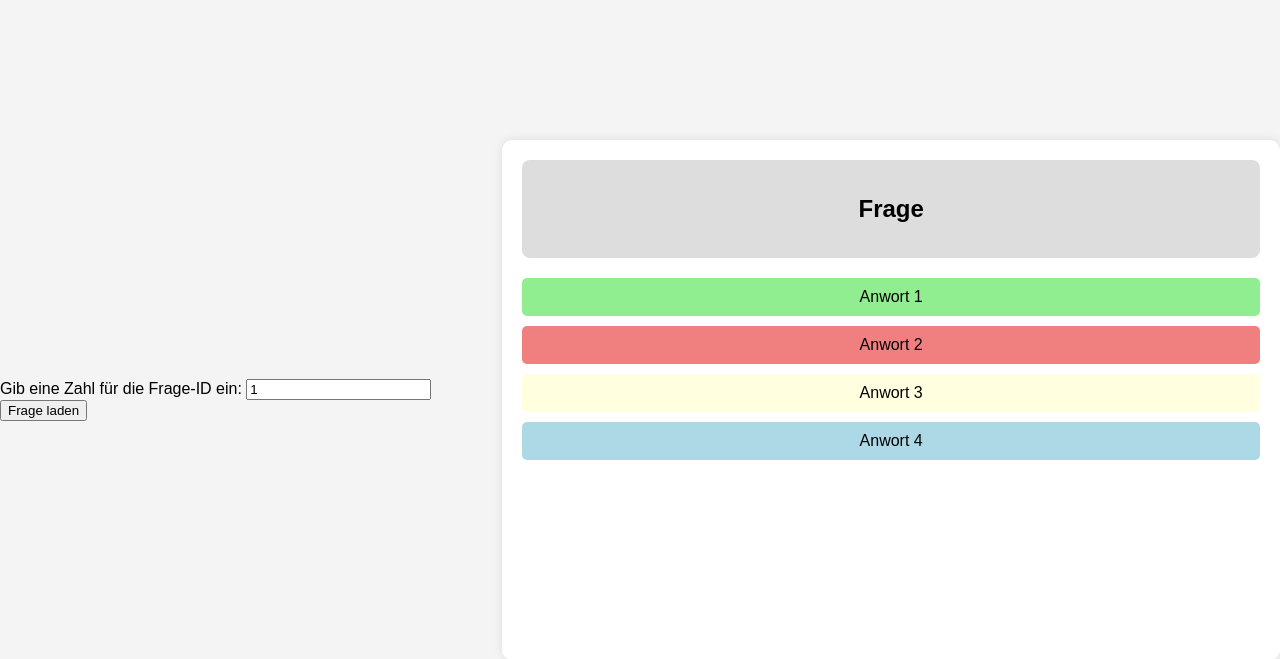
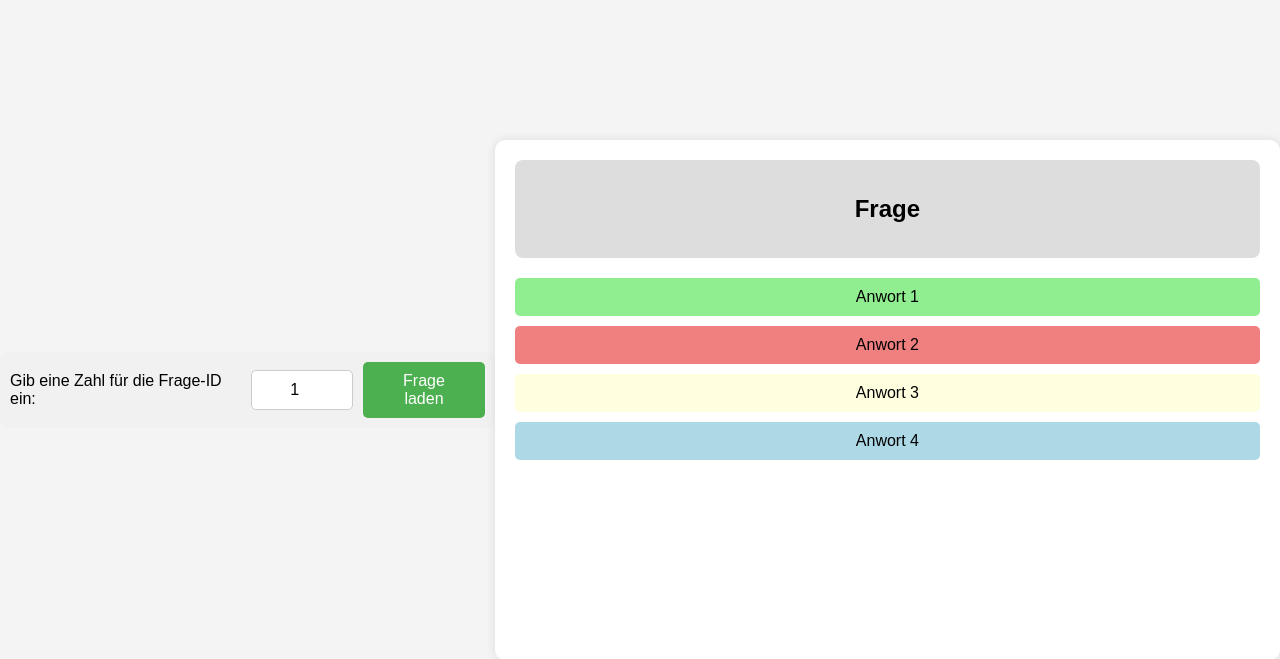
Before and after one commit to chris738/Quizzgame, a PHP site: page /quiz.html in a window 1280 px wide. Shown: the top 659 px of the page. Run offline with PHP 8.4, Linux system fonts and the light colour scheme; data that the repository does not hold is empty.

Commit message:
input angepasst

```diff
--- a/backend.js
+++ b/backend.js
@@ -4,7 +4,7 @@ let QuestionID = 1;  // Initialer Wert für die Frage-ID
 function updateQuestionID() {
     const input = document.getElementById('questionIdInput');
     QuestionID = parseInt(input.value, 10);  // Wert aus dem Eingabefeld holen und in eine Zahl umwandeln
-    getQuestions();  // Frage mit der neuen QuestionID laden
+    getQuestions(QuestionID);  // Frage mit der neuen QuestionID laden
 }
 
 
--- a/stylegame.css
+++ b/stylegame.css
@@ -53,3 +53,38 @@ body {
 .answer[data-color="red"].selected { background: red; color: white; }
 .answer[data-color="yellow"].selected { background: gold; color: white; }
 .answer[data-color="blue"].selected { background: blue; color: white; }
+
+.input-box {
+    margin-bottom: 20px; /* Abstand zwischen der Eingabe und den Antworten */
+    padding: 10px;
+    background: #f1f1f1;
+    border-radius: 8px;
+    display: flex;
+    justify-content: center;
+    align-items: center;
+    gap: 10px;
+}
+
+.input-box input {
+    padding: 10px;
+    font-size: 16px;
+    border-radius: 5px;
+    border: 1px solid #ccc;
+    width: 80px;
+    text-align: center;
+}
+
+.input-box button {
+    padding: 10px 20px;
+    background-color: #4CAF50;
+    color: white;
+    border: none;
+    border-radius: 5px;
+    cursor: pointer;
+    font-size: 16px;
+    transition: 0.3s;
+}
+
+.input-box button:hover {
+    background-color: #45a049;
+}
```
